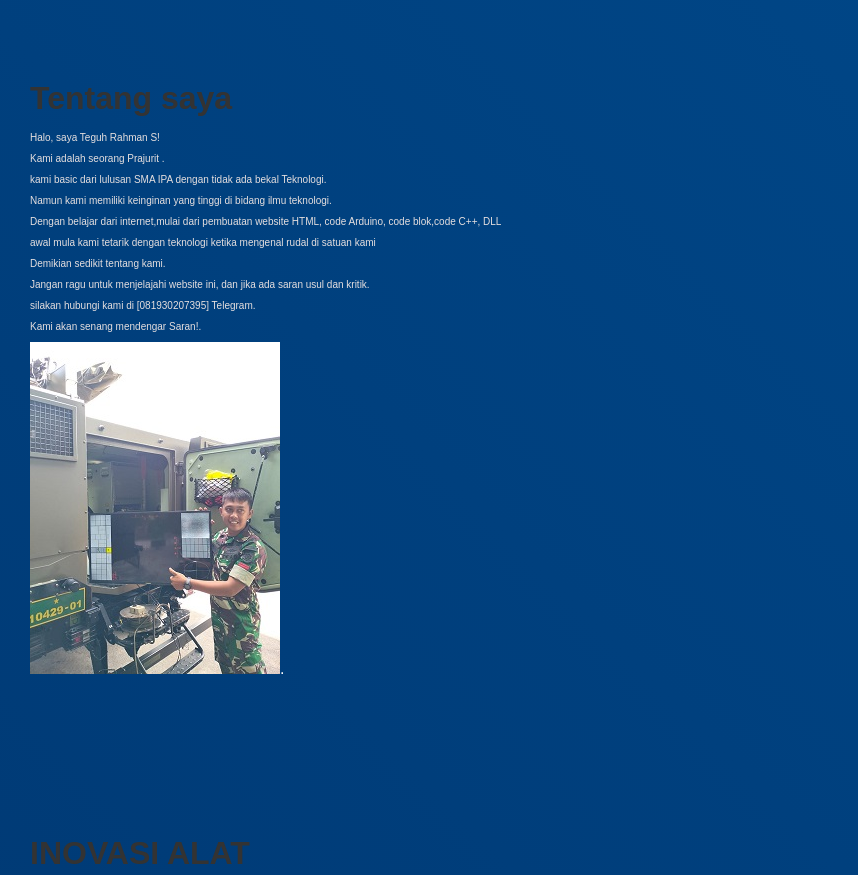
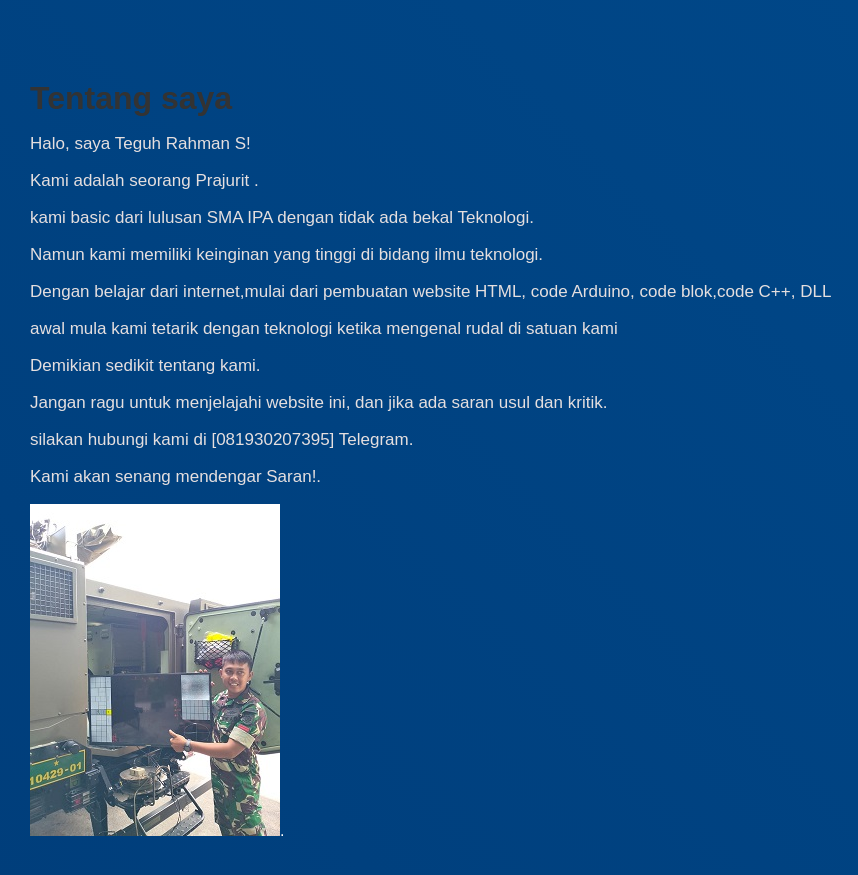
Before and after one commit to TeguhGanendra/teguhweb, a plain HTML site: page index.html in a window 1280 px wide. Shown: the part 940-1815 px from the top of the page, without its empty margins (0-858 px from the left). Drawn offline with nearby package versions, Linux system fonts and the light colour scheme.

Commit message:
Update style.css

```diff
--- a/style.css
+++ b/style.css
@@ -122,7 +122,7 @@ body {
 }
 
 .content-section p {
-    font-size: 10px;
+    font-size: 17px;
     color: #e5dfdf;
 }
 
```
